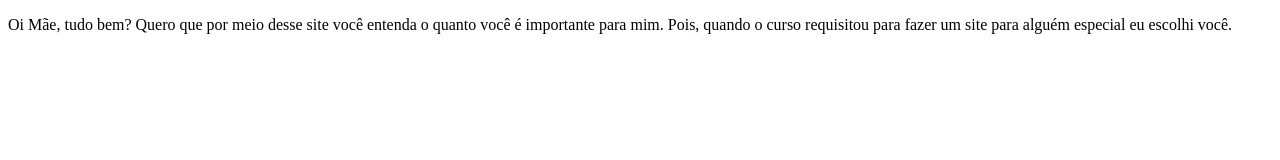
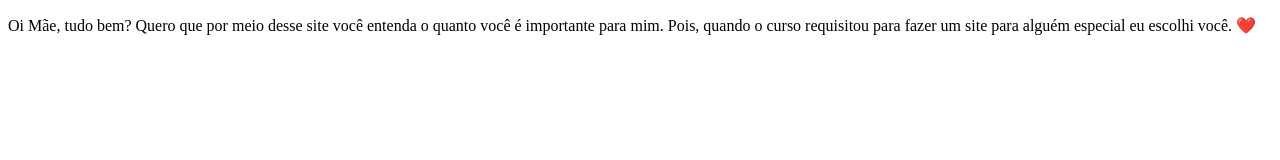
Before and after one commit to GabrielG71/clone-tabnews, a Next.js app: page / in a window 1280 px wide. Shown: the top 160 px of the page. Built offline with nearby package versions, Linux system fonts and the light colour scheme.

Commit message:
Alterando o texto do index

```diff
--- a/pages/index.js
+++ b/pages/index.js
@@ -1,5 +1,5 @@
 function Home(){
-    return <p>Oi Mãe, tudo bem? Quero que por meio desse site você entenda o quanto você é importante para mim. Pois, quando o curso requisitou para fazer um site para alguém especial eu escolhi você.</p>;
+    return <p>Oi Mãe, tudo bem? Quero que por meio desse site você entenda o quanto você é importante para mim. Pois, quando o curso requisitou para fazer um site para alguém especial eu escolhi você. ❤️</p>;
 }
 
 export default Home;
```
